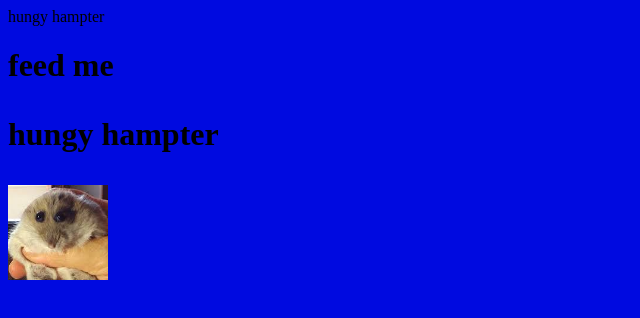
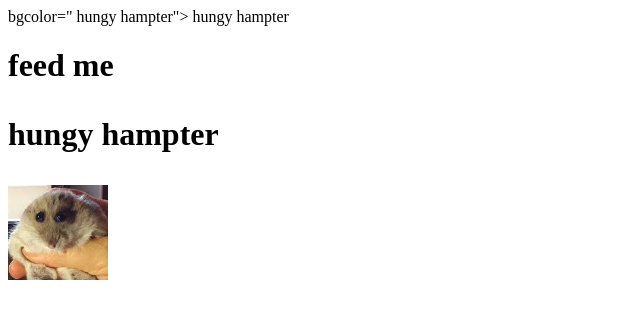
Before and after one commit to siempuck/siempuck.github.io, a plain HTML site: page index.html in a window 1280 px wide. Shown: the whole page, without its empty margins (0-640 px from the left). Drawn offline with Linux system fonts and the light colour scheme.

Commit message:
Update index.html

```diff
--- a/index.html
+++ b/index.html
@@ -5,7 +5,7 @@
     <meta name="viewport" content="width=device-width, initial-scale=1.0">
     <title> hungy hampter</title>
 </head>
-<body bgcolor=" hungy hampter">
+<body> bgcolor=" hungy hampter">
  hungy hampter
 <h1
 <a href="https://www.google.com">feed me</a>
```
